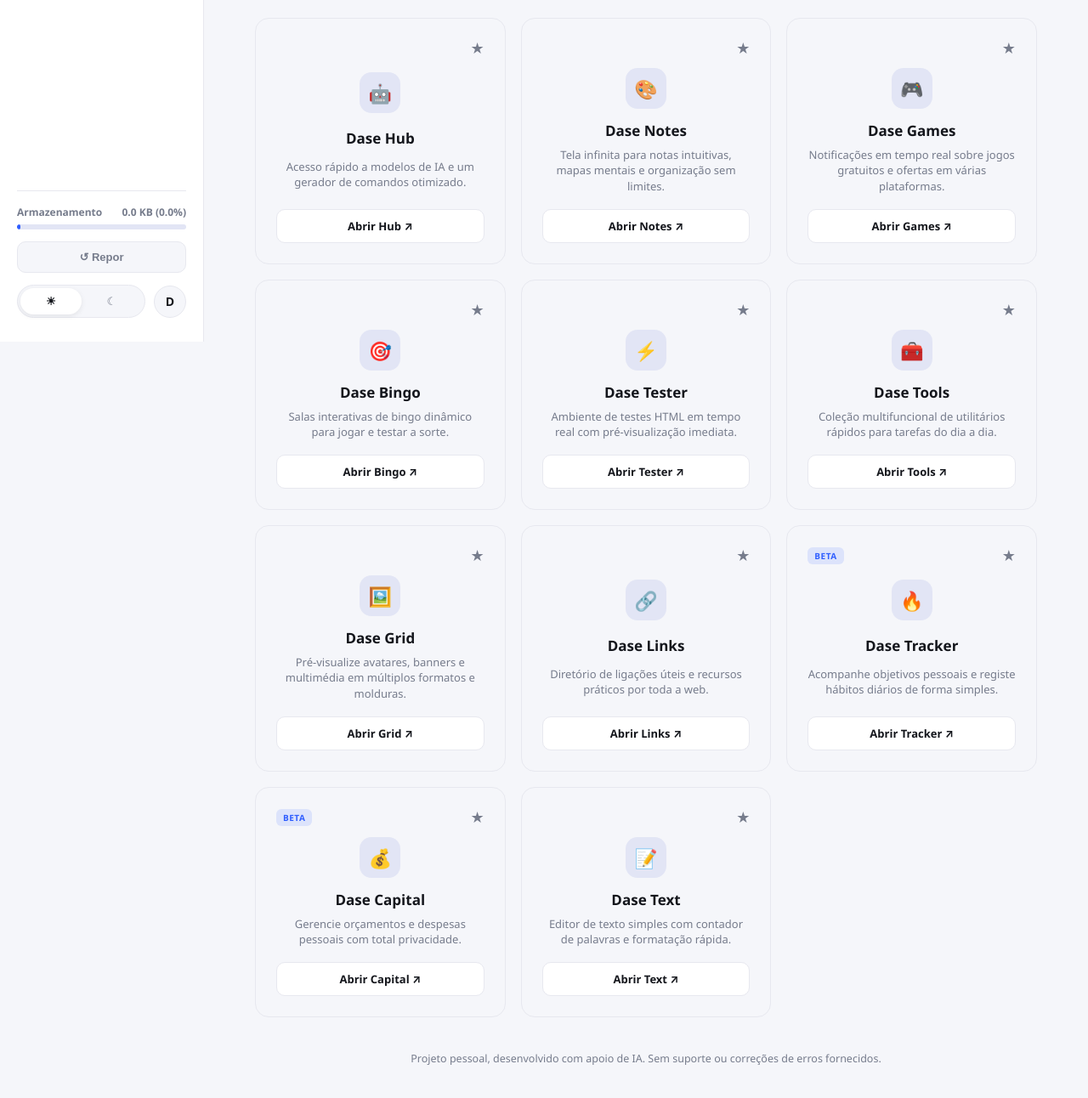
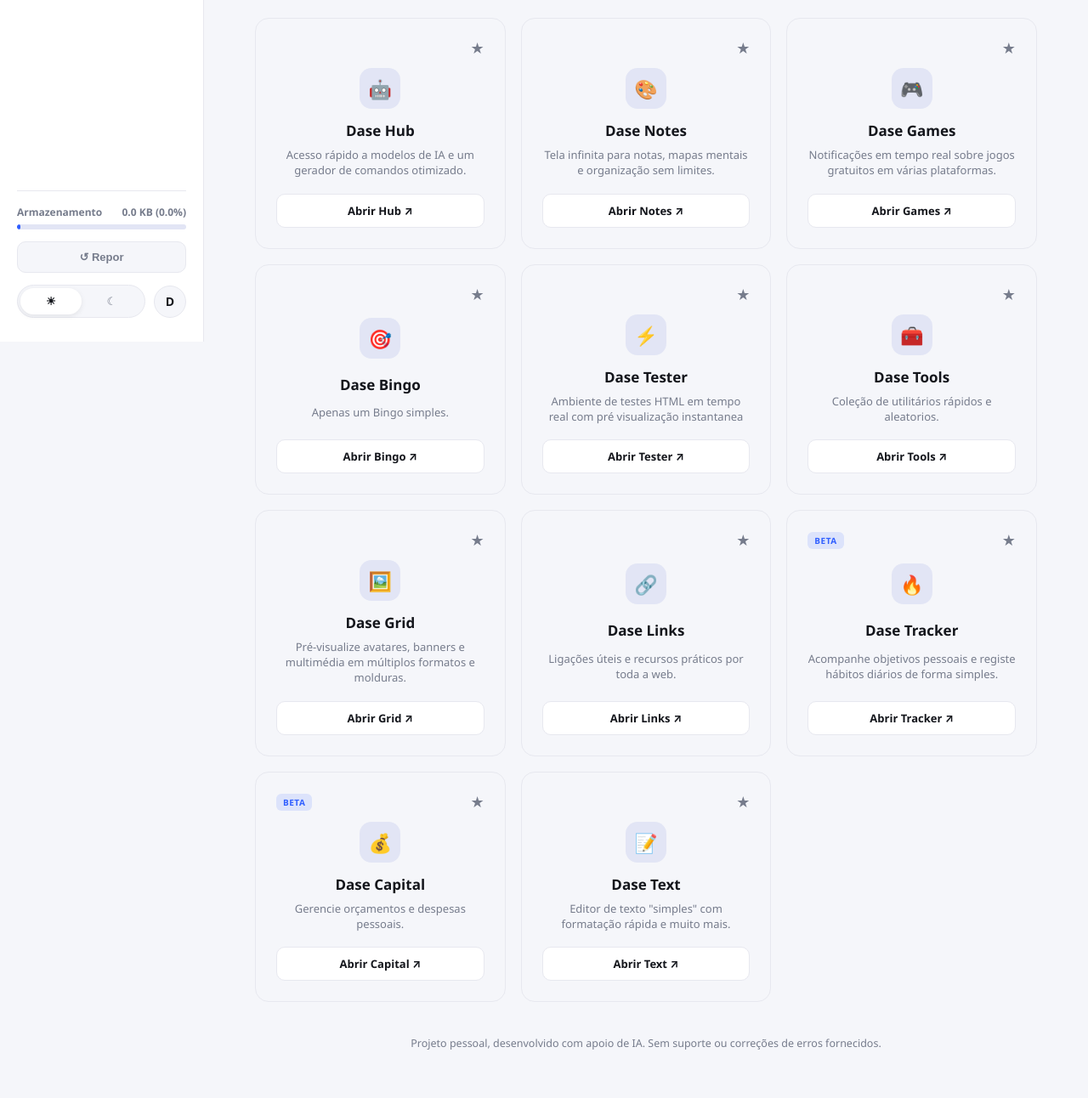
Before and after one commit to donodaseves/dase, a plain HTML site: page index.html in a window 1280 px wide. Shown: the part 398-1690 px from the top of the page at 85% size. Drawn offline with Linux system fonts and the light colour scheme.

Commit message:
Update index.html

```diff
--- a/index.html
+++ b/index.html
@@ -659,7 +659,7 @@
         </div>
         <div class="ico-box">🎨</div>
         <h3>Dase Notes</h3>
-        <p>Tela infinita para notas intuitivas, mapas mentais e organização sem limites.</p>
+        <p>Tela infinita para notas, mapas mentais e organização sem limites.</p>
         <a href="https://donodaseves.github.io/dase/notes" target="_blank" rel="noopener noreferrer" class="btn">Abrir Notes ↗</a>
       </div>
 
@@ -669,7 +669,7 @@
         </div>
         <div class="ico-box">🎮</div>
         <h3>Dase Games</h3>
-        <p>Notificações em tempo real sobre jogos gratuitos e ofertas em várias plataformas.</p>
+        <p>Notificações em tempo real sobre jogos gratuitos em várias plataformas.</p>
         <a href="https://donodaseves.github.io/dase/games" target="_blank" rel="noopener noreferrer" class="btn">Abrir Games ↗</a>
       </div>
 
@@ -679,7 +679,7 @@
         </div>
         <div class="ico-box">🎯</div>
         <h3>Dase Bingo</h3>
-        <p>Salas interativas de bingo dinâmico para jogar e testar a sorte.</p>
+        <p>Apenas um Bingo simples.</p>
         <a href="https://donodaseves.github.io/dase/bingo" target="_blank" rel="noopener noreferrer" class="btn">Abrir Bingo ↗</a>
       </div>
 
@@ -689,7 +689,7 @@
         </div>
         <div class="ico-box">⚡</div>
         <h3>Dase Tester</h3>
-        <p>Ambiente de testes HTML em tempo real com pré-visualização imediata.</p>
+        <p>Ambiente de testes HTML em tempo real com pré visualização instantanea</p>
         <a href="https://donodaseves.github.io/dase/tester" target="_blank" rel="noopener noreferrer" class="btn">Abrir Tester ↗</a>
       </div>
 
@@ -699,7 +699,7 @@
         </div>
         <div class="ico-box">🧰</div>
         <h3>Dase Tools</h3>
-        <p>Coleção multifuncional de utilitários rápidos para tarefas do dia a dia.</p>
+        <p>Coleção de utilitários rápidos e aleatorios.</p>
         <a href="https://donodaseves.github.io/dase/tools" target="_blank" rel="noopener noreferrer" class="btn">Abrir Tools ↗</a>
       </div>
 
@@ -719,7 +719,7 @@
         </div>
         <div class="ico-box">🔗</div>
         <h3>Dase Links</h3>
-        <p>Diretório de ligações úteis e recursos práticos por toda a web.</p>
+        <p>Ligações úteis e recursos práticos por toda a web.</p>
         <a href="https://donodaseves.github.io/dase/links" target="_blank" rel="noopener noreferrer" class="btn">Abrir Links ↗</a>
       </div>
 
@@ -741,7 +741,7 @@
         </div>
         <div class="ico-box">💰</div>
         <h3>Dase Capital</h3>
-        <p>Gerencie orçamentos e despesas pessoais com total privacidade.</p>
+        <p>Gerencie orçamentos e despesas pessoais.</p>
         <a href="https://donodaseves.github.io/dase/capital" target="_blank" rel="noopener noreferrer" class="btn">Abrir Capital ↗</a>
       </div>
 
@@ -751,7 +751,7 @@
         </div>
         <div class="ico-box">📝</div>
         <h3>Dase Text</h3>
-        <p>Editor de texto simples com contador de palavras e formatação rápida.</p>
+        <p>Editor de texto "simples" com formatação rápida e muito mais.</p>
         <a href="https://donodaseves.github.io/dase/text" target="_blank" rel="noopener noreferrer" class="btn">Abrir Text ↗</a>
       </div>
 
```
